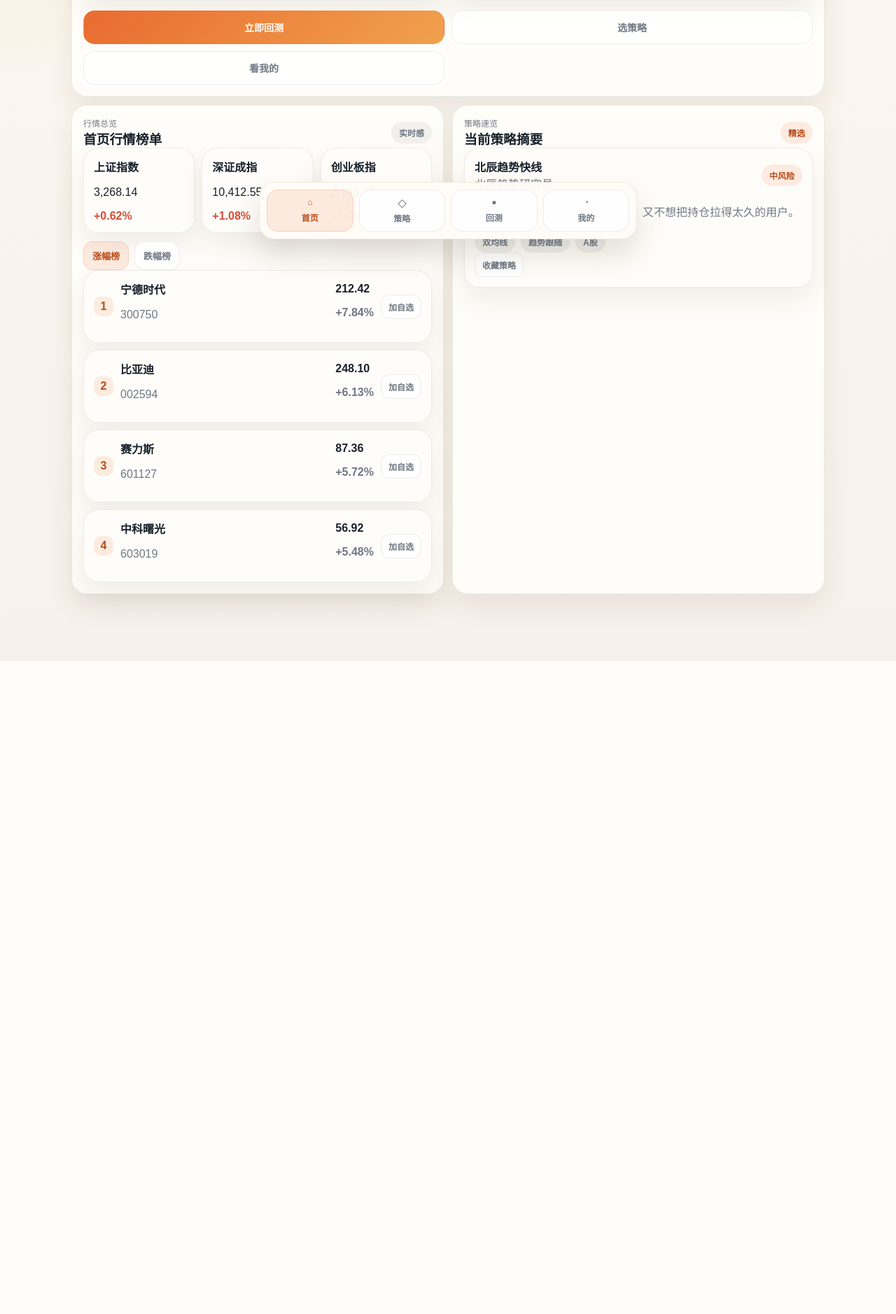
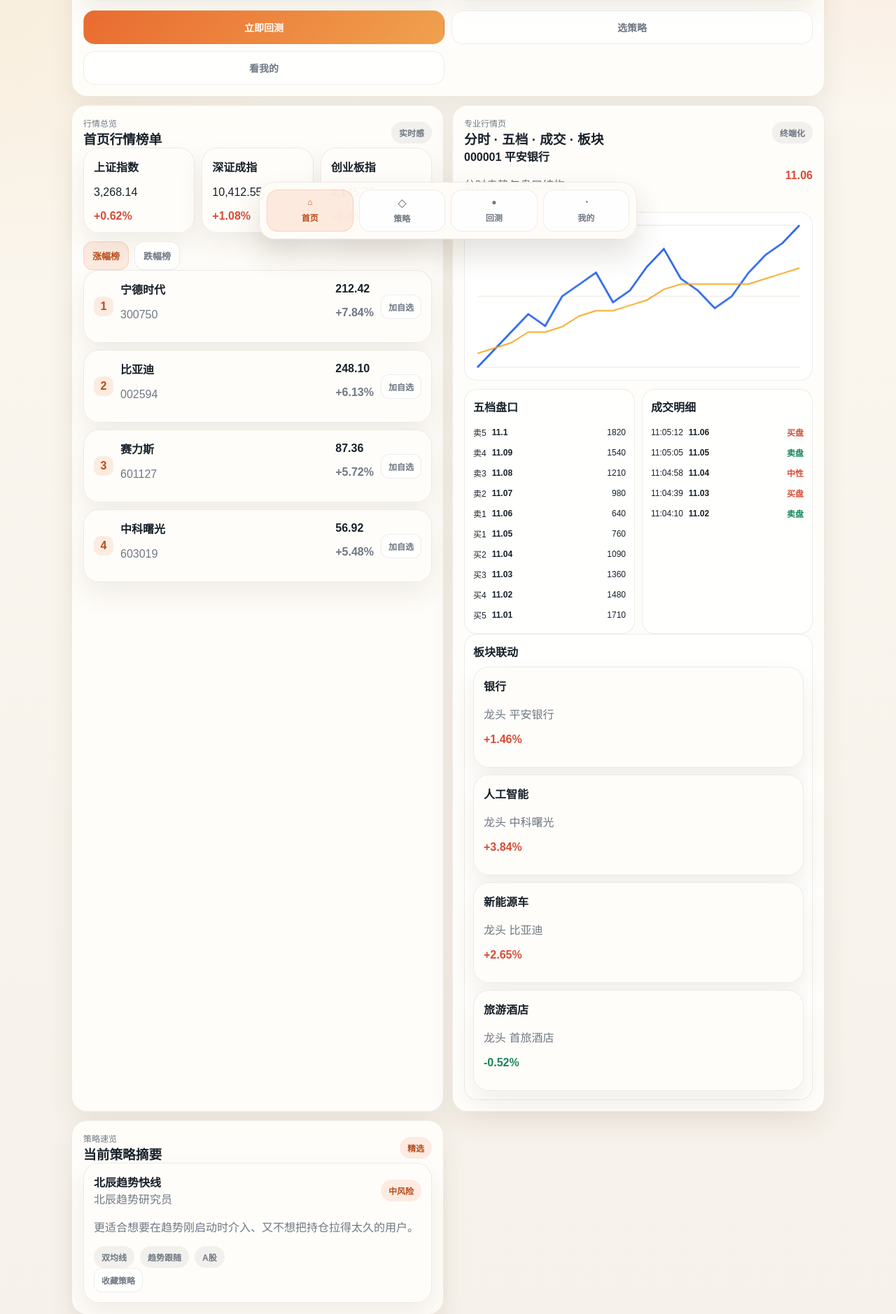
Before and after one commit to championsong/mobile-quant-h5, a Flask app: page / in a window 1280 px wide. Shown: the part 448-2326 px from the top of the page at 70% size. Before the commit the page ends 1393 px from the top, so only its background shows below. Run offline with Flask 3, Linux system fonts and the light colour scheme; data comes from the database, SQL or seed files in the repository; data that the repository does not hold is empty; some libraries are stand-ins or nearby versions.

Commit message:
Add terminal-style crosshair and pro market modules

```diff
--- a/mobile_web/services.py
+++ b/mobile_web/services.py
@@ -182,6 +182,62 @@ MARKET_BOARD = {
     ],
 }
 
+PRO_MARKET = {
+    "active_symbol": "000001",
+    "active_name": "平安银行",
+    "minute_series": [
+        {"time": "09:30", "price": 10.82, "avg": 10.82, "volume": 1200},
+        {"time": "09:35", "price": 10.85, "avg": 10.83, "volume": 1800},
+        {"time": "09:40", "price": 10.88, "avg": 10.84, "volume": 1600},
+        {"time": "09:45", "price": 10.91, "avg": 10.86, "volume": 2200},
+        {"time": "09:50", "price": 10.89, "avg": 10.86, "volume": 1500},
+        {"time": "09:55", "price": 10.94, "avg": 10.87, "volume": 2400},
+        {"time": "10:00", "price": 10.96, "avg": 10.89, "volume": 2800},
+        {"time": "10:05", "price": 10.98, "avg": 10.90, "volume": 2100},
+        {"time": "10:10", "price": 10.93, "avg": 10.90, "volume": 1600},
+        {"time": "10:15", "price": 10.95, "avg": 10.91, "volume": 1300},
+        {"time": "10:20", "price": 10.99, "avg": 10.92, "volume": 2600},
+        {"time": "10:25", "price": 11.02, "avg": 10.94, "volume": 3200},
+        {"time": "10:30", "price": 10.97, "avg": 10.95, "volume": 1800},
+        {"time": "10:35", "price": 10.95, "avg": 10.95, "volume": 1400},
+        {"time": "10:40", "price": 10.92, "avg": 10.95, "volume": 1100},
+        {"time": "10:45", "price": 10.94, "avg": 10.95, "volume": 1000},
+        {"time": "10:50", "price": 10.98, "avg": 10.95, "volume": 1900},
+        {"time": "10:55", "price": 11.01, "avg": 10.96, "volume": 2300},
+        {"time": "11:00", "price": 11.03, "avg": 10.97, "volume": 2600},
+        {"time": "11:05", "price": 11.06, "avg": 10.98, "volume": 3100},
+    ],
+    "order_book": {
+        "asks": [
+            {"level": "卖5", "price": 11.10, "volume": 1820},
+            {"level": "卖4", "price": 11.09, "volume": 1540},
+            {"level": "卖3", "price": 11.08, "volume": 1210},
+            {"level": "卖2", "price": 11.07, "volume": 980},
+            {"level": "卖1", "price": 11.06, "volume": 640},
+        ],
+        "bids": [
+            {"level": "买1", "price": 11.05, "volume": 760},
+            {"level": "买2", "price": 11.04, "volume": 1090},
+            {"level": "买3", "price": 11.03, "volume": 1360},
+            {"level": "买4", "price": 11.02, "volume": 1480},
+            {"level": "买5", "price": 11.01, "volume": 1710},
+        ],
+    },
+    "ticks": [
+        {"time": "11:05:12", "price": 11.06, "volume": 320, "side": "买盘"},
+        {"time": "11:05:05", "price": 11.05, "volume": 180, "side": "卖盘"},
+        {"time": "11:04:58", "price": 11.04, "volume": 260, "side": "中性"},
+        {"time": "11:04:39", "price": 11.03, "volume": 410, "side": "买盘"},
+        {"time": "11:04:10", "price": 11.02, "volume": 120, "side": "卖盘"},
+    ],
+    "sectors": [
+        {"name": "银行", "change_pct": "+1.46%", "leader": "平安银行"},
+        {"name": "人工智能", "change_pct": "+3.84%", "leader": "中科曙光"},
+        {"name": "新能源车", "change_pct": "+2.65%", "leader": "比亚迪"},
+        {"name": "旅游酒店", "change_pct": "-0.52%", "leader": "首旅酒店"},
+    ],
+}
+
 
 def exponential_moving_average(values: list[float], window: int) -> list[float | None]:
     if window <= 0:
@@ -260,6 +316,7 @@ def get_dashboard_payload(username: str | None = None) -> dict:
         "watchlist": watchlist_items,
         "favorite_strategies": favorite_codes,
         "market_board": MARKET_BOARD,
+        "pro_market": PRO_MARKET,
     }
 
 
--- a/mobile_web/static/app.js
+++ b/mobile_web/static/app.js
@@ -23,6 +23,7 @@ const state = {
   touchMode: null,
   pinchDistance: 0,
   pinchPeriodSnapshot: 20,
+  crosshairLocked: false,
 };
 
 async function fetchJson(url, options = {}) {
@@ -109,7 +110,50 @@ function renderDashboard(data) {
   `).join("");
 
   renderMarketBoard();
+  renderProfessionalMarket(data.pro_market);
   renderFavorites();
+}
+
+function renderProfessionalMarket(data) {
+  if (!data) {
+    return;
+  }
+  document.getElementById("market-hero").innerHTML = `
+    <div>
+      <strong>${data.active_symbol} ${data.active_name}</strong>
+      <p class="helper-text">分时走势与盘口结构</p>
+    </div>
+    <div class="positive">${data.minute_series.at(-1)?.price ?? "--"}</div>
+  `;
+
+  document.getElementById("order-book").innerHTML = [
+    ...data.order_book.asks,
+    ...data.order_book.bids,
+  ].map((item) => `
+    <div class="book-row">
+      <span>${item.level}</span>
+      <strong>${item.price}</strong>
+      <span>${item.volume}</span>
+    </div>
+  `).join("");
+
+  document.getElementById("tick-list").innerHTML = data.ticks.map((item) => `
+    <div class="tick-row">
+      <span>${item.time}</span>
+      <strong>${item.price}</strong>
+      <span class="${item.side === "卖盘" ? "negative" : "positive"}">${item.side}</span>
+    </div>
+  `).join("");
+
+  document.getElementById("sector-list").innerHTML = data.sectors.map((item) => `
+    <article class="mini-card">
+      <strong>${item.name}</strong>
+      <p class="helper-text">龙头 ${item.leader}</p>
+      <p class="${item.change_pct.startsWith("-") ? "negative" : "positive"}">${item.change_pct}</p>
+    </article>
+  `).join("");
+
+  drawMinuteChart(data.minute_series);
 }
 
 function renderMarketBoard() {
@@ -343,11 +387,43 @@ function updateChartTooltip(candle) {
   tooltip.innerHTML = `
     <strong>${candle.date}</strong><br>
     开 ${candle.open} 高 ${candle.high} 低 ${candle.low} 收 ${candle.close}<br>
-    量 ${candle.volume ?? 0}
+    量 ${candle.volume ?? 0}${state.crosshairLocked ? "<br>已锁定" : ""}
   `;
 }
 
-function drawLineChart(canvas, values, labels, color) {
+function drawMinuteChart(series) {
+  const canvas = document.getElementById("minute-chart");
+  const rect = canvas.getBoundingClientRect();
+  const width = Math.max(rect.width, 280);
+  const height = 220;
+  const scale = window.devicePixelRatio || 1;
+  canvas.width = width * scale;
+  canvas.height = height * scale;
+  const ctx = canvas.getContext("2d");
+  ctx.setTransform(scale, 0, 0, scale, 0, 0);
+  ctx.clearRect(0, 0, width, height);
+
+  if (!series?.length) {
+    return;
+  }
+
+  const prices = series.map((item) => item.price);
+  const avgs = series.map((item) => item.avg);
+  const min = Math.min(...prices, ...avgs);
+  const max = Math.max(...prices, ...avgs);
+  const padX = 18;
+  const padY = 18;
+  const usableWidth = width - padX * 2;
+  const usableHeight = height - padY * 2;
+
+  drawLineChart(canvas, prices, series.map((item) => item.time), "#2563eb", false);
+
+  const ctx2 = canvas.getContext("2d");
+  ctx2.setTransform(scale, 0, 0, scale, 0, 0);
+  drawOverlayLine(ctx2, avgs, avgs.length, min, max, padX, padY, usableWidth, usableHeight, "#f59e0b");
+}
+
+function drawLineChart(canvas, values, labels, color, drawLabels = true) {
   const rect = canvas.getBoundingClientRect();
   const width = Math.max(rect.width, 280);
   const height = 240;
@@ -393,12 +469,14 @@ function drawLineChart(canvas, values, labels, color) {
   });
   ctx.stroke();
 
+  if (drawLabels && labels.length) {
     ctx.fillStyle = "#6f7884";
     ctx.font = "12px Microsoft YaHei UI";
     ctx.fillText(labels[0], padX, height - 6);
     const last = labels[labels.length - 1];
     const textWidth = ctx.measureText(last).width;
     ctx.fillText(last, width - padX - textWidth, height - 6);
+  }
 }
 
 function drawEquityChart() {
@@ -563,6 +641,17 @@ function drawCandlesChart() {
     ctx.fillStyle = "#18212b";
     ctx.font = "12px Microsoft YaHei UI";
     ctx.fillText(`${item.date} O:${item.open} H:${item.high} L:${item.low} C:${item.close}`, padX, 14);
+    const priceLabel = item.close.toFixed(2);
+    const labelWidth = ctx.measureText(priceLabel).width + 14;
+    ctx.fillStyle = "rgba(24,33,43,0.88)";
+    ctx.fillRect(width - labelWidth - 6, y - 10, labelWidth, 20);
+    ctx.fillStyle = "#ffffff";
+    ctx.fillText(priceLabel, width - labelWidth, y + 4);
+    const timeLabelWidth = ctx.measureText(item.date).width + 14;
+    ctx.fillStyle = "rgba(24,33,43,0.88)";
+    ctx.fillRect(x - timeLabelWidth / 2, height - 26, timeLabelWidth, 20);
+    ctx.fillStyle = "#ffffff";
+    ctx.fillText(item.date, x - timeLabelWidth / 2 + 7, height - 12);
     updateChartTooltip(item);
   } else {
     updateChartTooltip(null);
@@ -851,6 +940,9 @@ function bindUi() {
       updateCrosshair(event.clientX);
   });
   candlesCanvas.addEventListener("mouseleave", () => {
+    if (state.crosshairLocked) {
+      return;
+    }
     state.crosshairIndex = null;
     drawCandlesChart();
     drawVolumeChart();
@@ -892,6 +984,8 @@ function bindUi() {
       state.touchMode = "drag";
       state.dragStartX = event.touches[0].clientX;
       state.dragOffsetSnapshot = state.candleOffset;
+      state.crosshairLocked = true;
+      document.getElementById("lock-hint").textContent = "十字线已锁定，双指缩放，左右拖动平移";
       updateCrosshair(event.touches[0].clientX);
     }
   }, { passive: true });
@@ -920,6 +1014,19 @@ function bindUi() {
 
   candlesCanvas.addEventListener("touchend", () => {
     state.touchMode = null;
+  });
+
+  candlesCanvas.addEventListener("dblclick", () => {
+    state.crosshairLocked = !state.crosshairLocked;
+    document.getElementById("lock-hint").textContent = state.crosshairLocked
+      ? "十字线已锁定，双指缩放，左右拖动平移"
+      : "长按锁定十字线，双指缩放，左右拖动平移";
+    if (!state.crosshairLocked) {
+      state.crosshairIndex = null;
+      drawCandlesChart();
+      drawVolumeChart();
+      drawIndicatorChart();
+    }
   });
 
   window.addEventListener("resize", () => {
--- a/mobile_web/static/styles.css
+++ b/mobile_web/static/styles.css
@@ -466,6 +466,53 @@ canvas {
   margin: 0 0 10px;
 }
 
+.market-hero,
+.market-grid {
+  display: grid;
+  gap: 10px;
+}
+
+.market-hero {
+  grid-template-columns: 1fr auto;
+  align-items: center;
+  margin-bottom: 10px;
+}
+
+.market-grid {
+  grid-template-columns: 1fr 1fr;
+  margin-top: 12px;
+}
+
+.market-subcard {
+  padding: 12px;
+  border-radius: 18px;
+  background: rgba(255, 255, 255, 0.7);
+  border: 1px solid var(--line);
+}
+
+.market-subcard h4 {
+  margin: 0 0 10px;
+}
+
+.book-row,
+.tick-row {
+  display: grid;
+  grid-template-columns: auto 1fr auto;
+  gap: 8px;
+  padding: 6px 0;
+  font-size: 12px;
+  align-items: center;
+}
+
+.lock-hint {
+  margin-top: 10px;
+  padding: 8px 10px;
+  border-radius: 12px;
+  background: rgba(24, 33, 43, 0.05);
+  color: var(--muted);
+  font-size: 12px;
+}
+
 .tabbar {
   position: fixed;
   left: 50%;
@@ -518,7 +565,8 @@ canvas {
   .quick-grid,
   .account-grid,
   .form-row,
-  .index-strip {
+  .index-strip,
+  .market-grid {
     grid-template-columns: 1fr;
   }
 }
--- a/mobile_web/templates/index.html
+++ b/mobile_web/templates/index.html
@@ -51,6 +51,32 @@
               <button class="board-tab" data-board="losers">跌幅榜</button>
             </div>
             <div class="leaderboard" id="leaderboard"></div>
+          </section>
+
+          <section class="section-card">
+            <div class="section-head">
+              <div>
+                <p class="tiny-label">专业行情页</p>
+                <h3>分时 · 五档 · 成交 · 板块</h3>
+              </div>
+              <span class="section-chip">终端化</span>
+            </div>
+            <div class="market-hero" id="market-hero"></div>
+            <canvas id="minute-chart" height="220"></canvas>
+            <div class="market-grid">
+              <div class="market-subcard">
+                <h4>五档盘口</h4>
+                <div id="order-book"></div>
+              </div>
+              <div class="market-subcard">
+                <h4>成交明细</h4>
+                <div id="tick-list"></div>
+              </div>
+            </div>
+            <div class="market-subcard">
+              <h4>板块联动</h4>
+              <div id="sector-list" class="stack-list"></div>
+            </div>
           </section>
 
           <section class="section-card">
@@ -166,6 +192,7 @@
             <div class="chart-legend" id="chart-legend"></div>
             <div class="chart-stage" id="chart-stage">
               <div class="chart-tooltip hidden-tooltip" id="chart-tooltip"></div>
+              <div class="lock-hint" id="lock-hint">长按锁定十字线，双指缩放，左右拖动平移</div>
               <canvas id="candles-chart" height="240"></canvas>
               <canvas id="volume-chart" height="120"></canvas>
               <canvas id="equity-chart" class="hidden-chart" height="240"></canvas>
```
Lines whose indentation alone changed are shown as unchanged.
